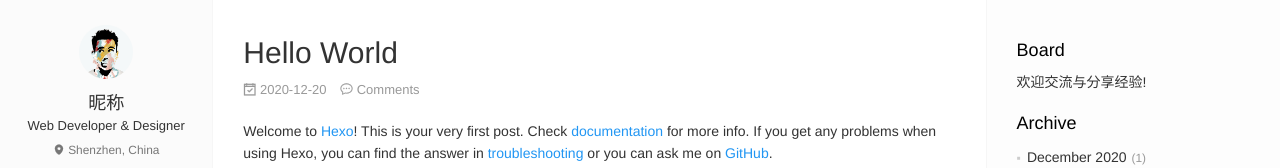
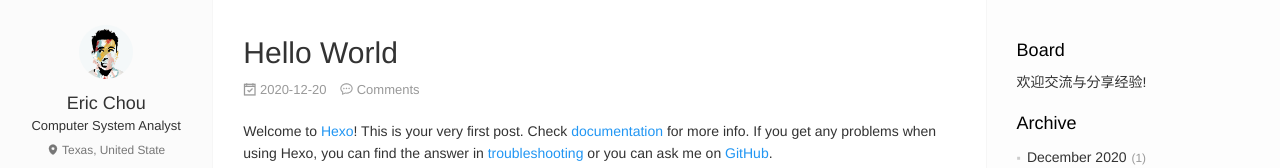
Before and after one commit to EricChou66/EricChou66.github.io, a plain HTML site: page index.html in a window 1280 px wide. Shown: the top 168 px of the page. Drawn offline with nearby package versions, Linux system fonts and the light colour scheme.

Commit message:
Site updated: 2020-12-20 22:02:48

```diff
--- a/index.html
+++ b/index.html
@@ -11,9 +11,7 @@
   <meta name="apple-mobile-web-app-capable" content="yes">
   <meta name="apple-mobile-web-app-status-bar-style" content="black">
   <meta name="format-detection" content="telephone=no,email=no,adress=no">
-  <!-- Color theme for statusbar -->
   <meta name="theme-color" content="#000000" />
-  <!-- 强制页面在当前窗口以独立页面显示,防止别人在框架里调用页面 -->
   <meta http-equiv="window-target" content="_top" />
 
 
@@ -53,9 +51,9 @@
         <a id="avatar" href="https://github.com/cofess" target="_blank">
           <img class="img-circle img-rotate" src="/images/avatar.jpg" width="200" height="200">
         </a>
-        <h2 id="name" class="hidden-xs hidden-sm">昵称</h2>
-        <h3 id="title" class="hidden-xs hidden-sm hidden-md">Web Developer &amp; Designer</h3>
-        <small id="location" class="text-muted hidden-xs hidden-sm"><i class="icon icon-map-marker"></i> Shenzhen, China</small>
+        <h2 id="name" class="hidden-xs hidden-sm">Eric Chou</h2>
+        <h3 id="title" class="hidden-xs hidden-sm hidden-md">Computer System Analyst</h3>
+        <small id="location" class="text-muted hidden-xs hidden-sm"><i class="icon icon-map-marker"></i> Texas, United State</small>
       </div>
 
       <div class="search" id="search-form-wrap">
```
